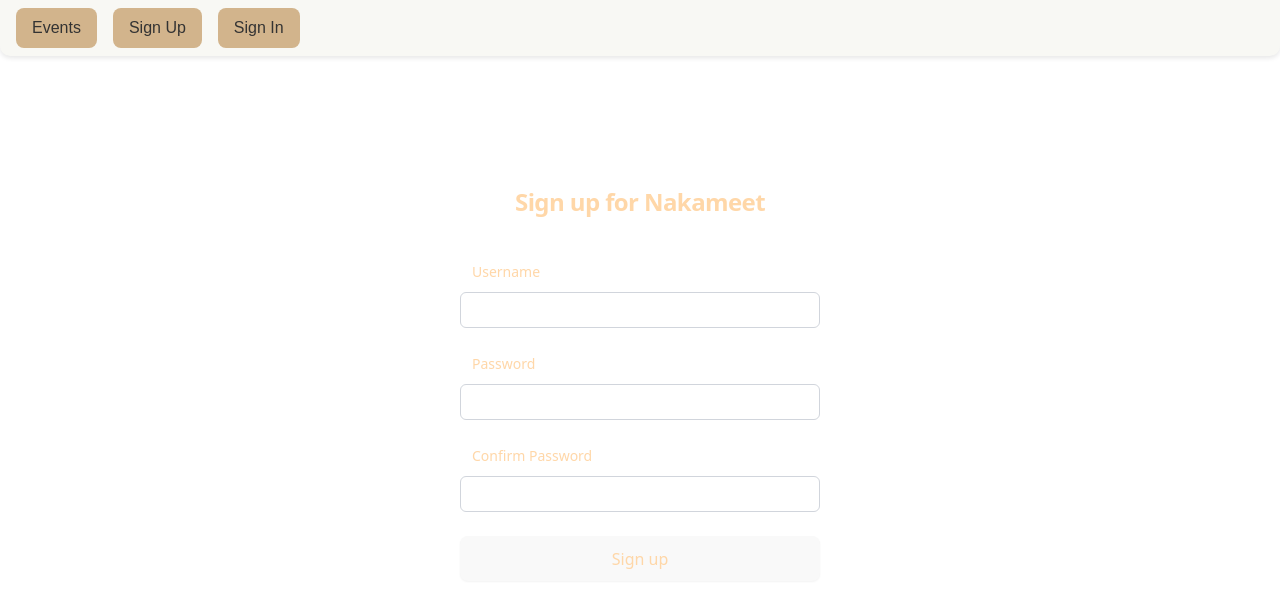
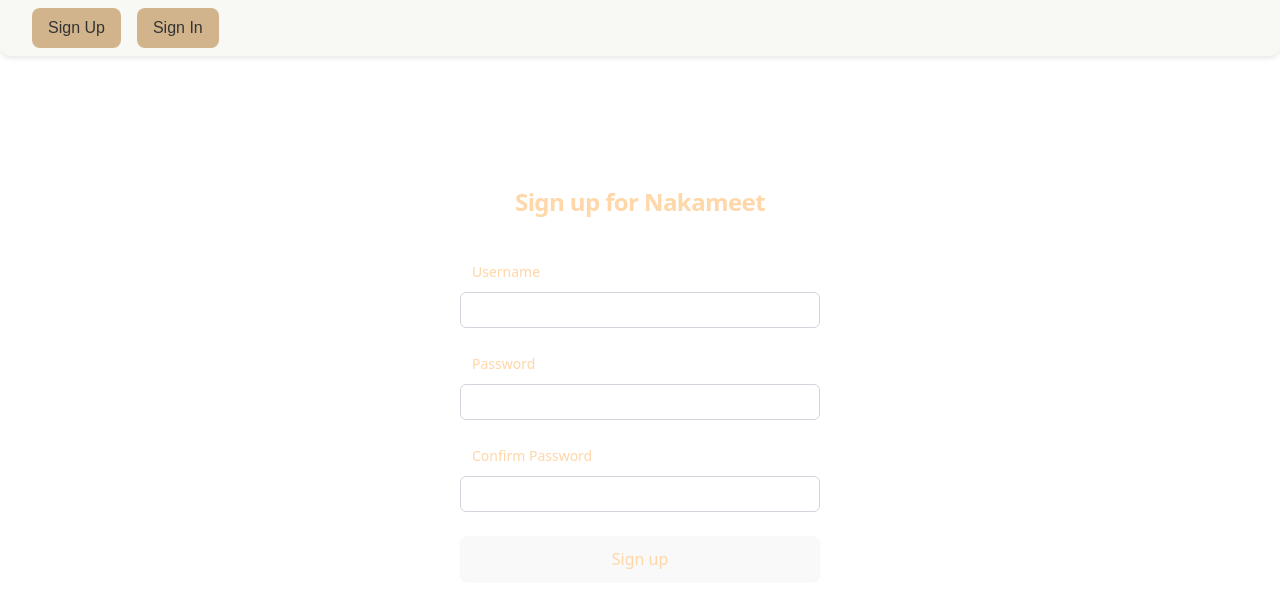
Before and after one commit to matthewstasiak97/Nakameet-Front-End, a React (Vite) app: page /sign-up in a window 1280 px wide. Shown: the top 608 px of the page. Built offline with nearby package versions, Linux system fonts and the light colour scheme; no server answers.

Commit message:
fixed navbar functionality and removed commented out code

```diff
--- a/src/components/NavBar/NavBar.jsx
+++ b/src/components/NavBar/NavBar.jsx
@@ -46,9 +46,6 @@
       ) : (
         <ul className="navbar-list">
           <li className="navbar-item">
-            <Link to="/events">
-              <button className="navbar-button btn-events">Events</button>
-            </Link>
           </li>
           <li className="navbar-item">
             <Link to="/sign-up">
```
Also changed, not shown: src/components/EventBar/EventBar.css (+0 -7 lines), src/components/EventDetail/EventDetail.css (+5 -8 lines).
